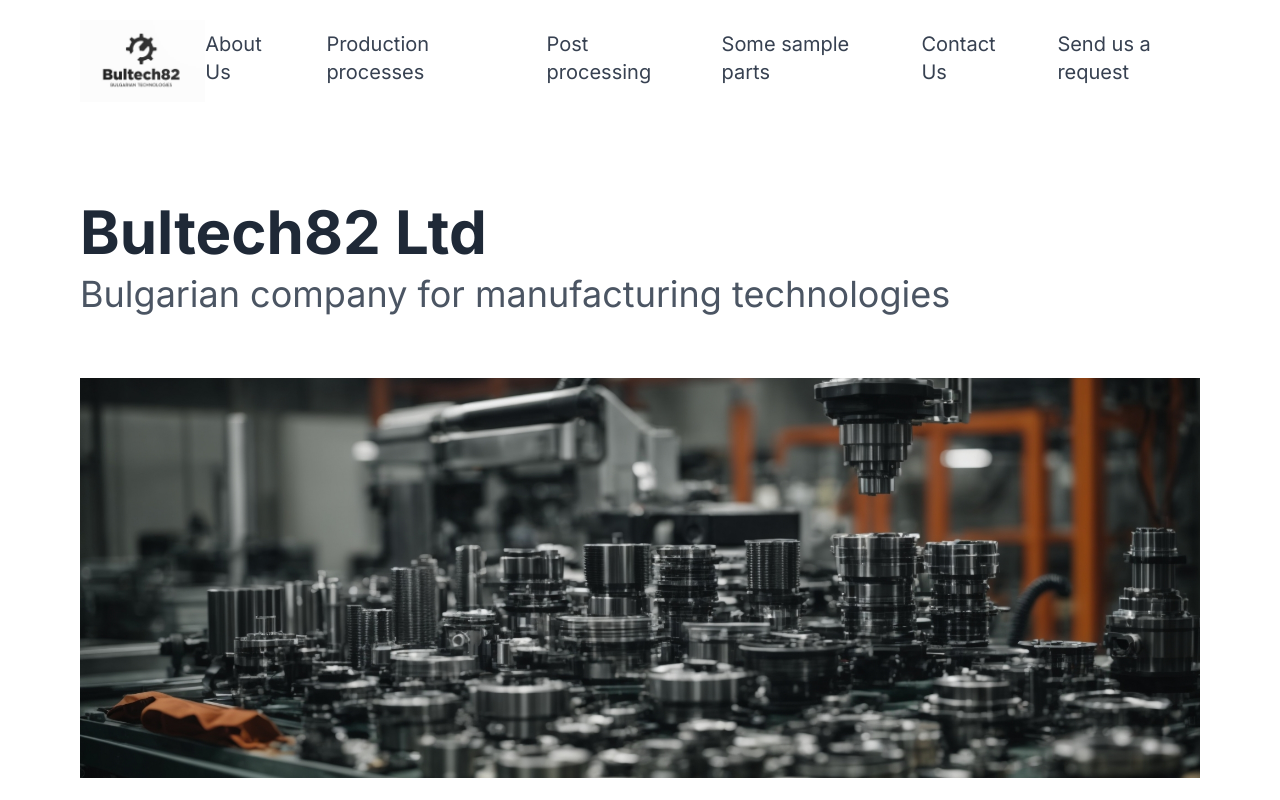
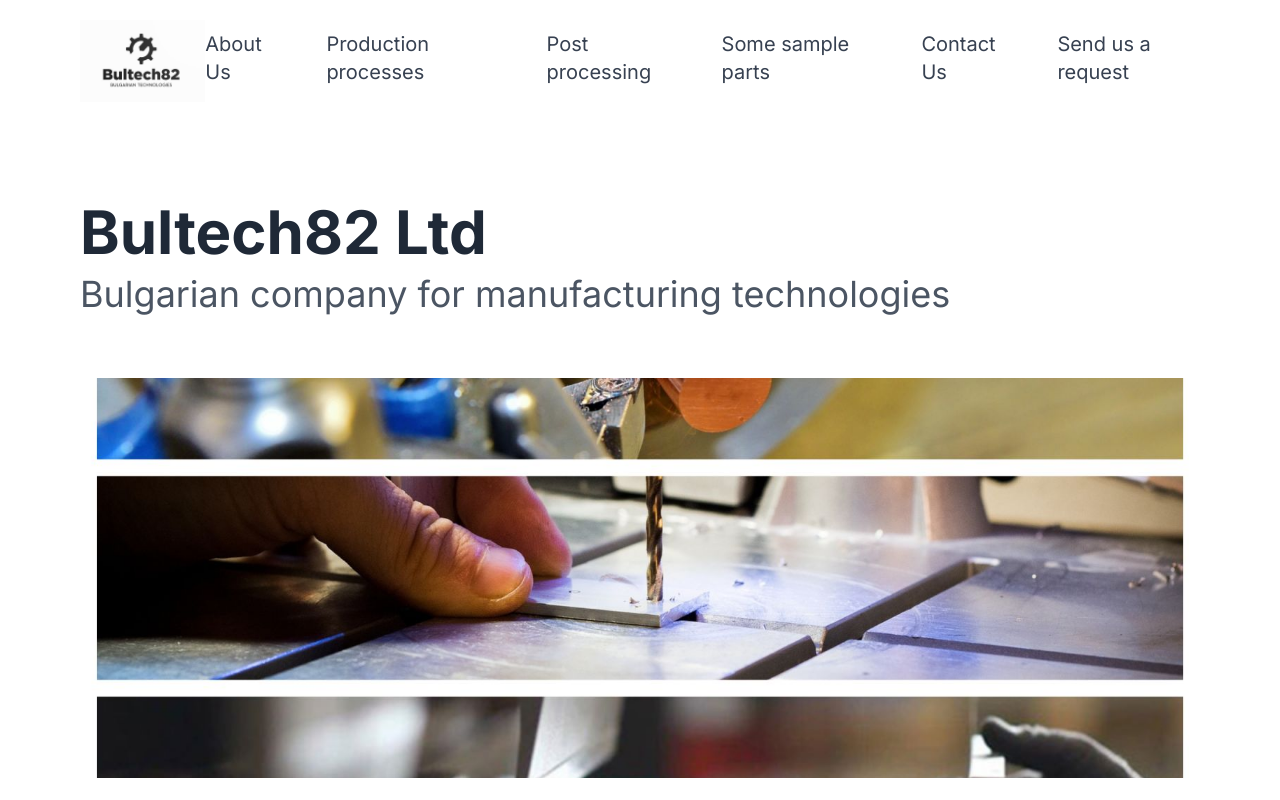
Before and after one commit to NikolaSirakov2/bultech82, a Next.js app: page / in a window 1280 px wide. Shown: the top 800 px of the page. Built offline with nearby package versions, Linux system fonts and the light colour scheme.

Commit message:
Update Hero.tsx

```diff
--- a/app/components/Hero.tsx
+++ b/app/components/Hero.tsx
@@ -20,7 +20,7 @@
         </div>
 
         <div className={style.imageContainer}>
-          <Image src="/machineParts.jpg" alt="Machine Parts" layout="fill" objectFit="cover" />
+          <Image src="/Image1.jpg" alt="Machine Parts" layout="fill" objectFit="cover" />
         </div>
       </div>
     </section>
```
